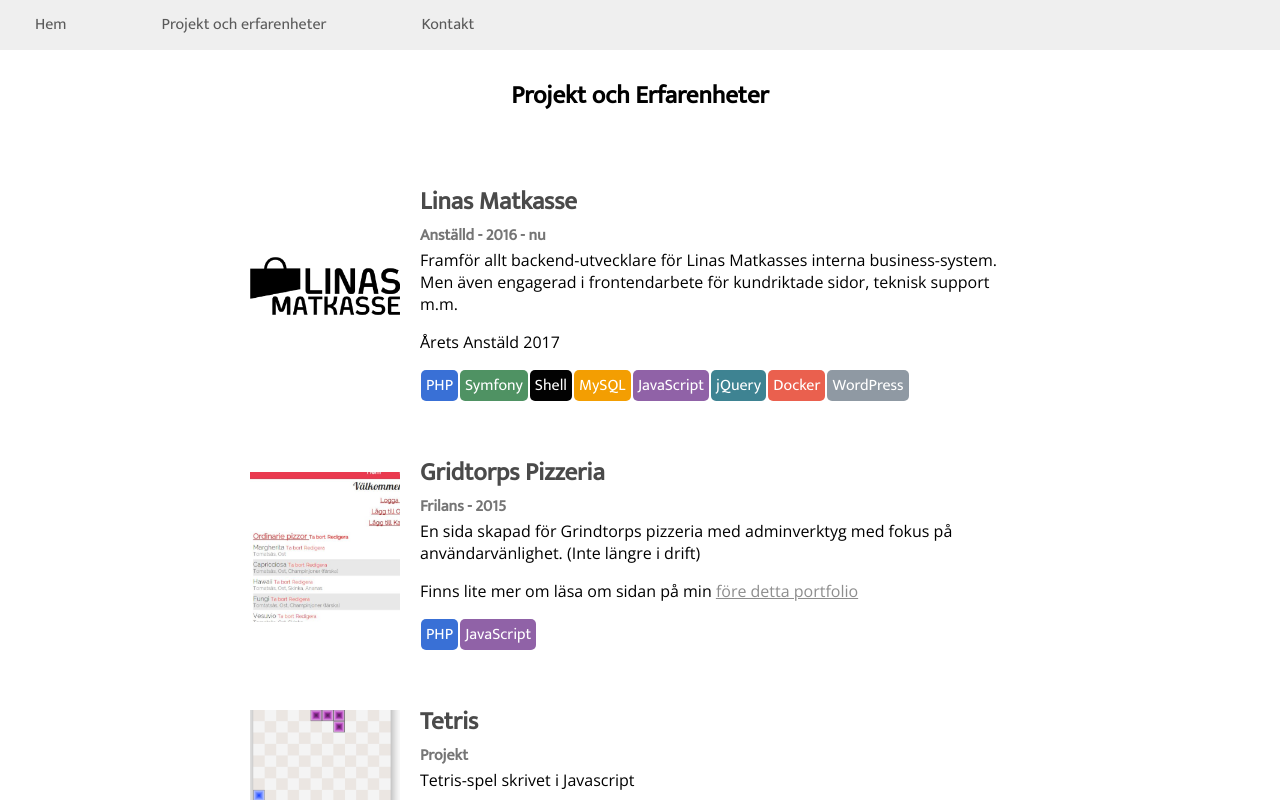
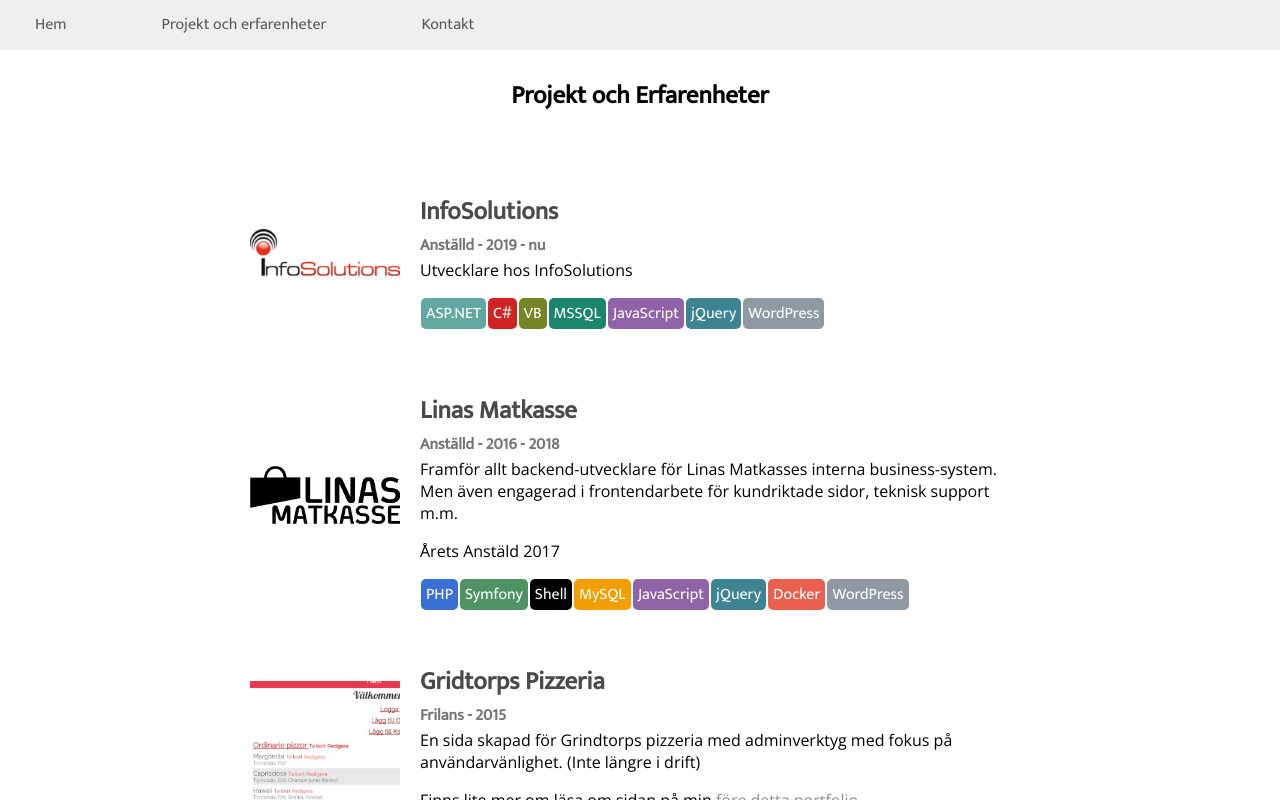
Before and after one commit to carlmarkegang/portfolio, a React (Create React App) app: page /project in a window 1280 px wide. Shown: the top 800 px of the page. Built offline with nearby package versions, Linux system fonts and the light colour scheme.

Commit message:
uppdaterar info

```diff
--- a/src/components/home.jsx
+++ b/src/components/home.jsx
@@ -8,14 +8,7 @@
             <div className="homeContainer container">
                 <h3 className="homeHeader">Carl Markegång</h3>
                 <img src="/img/carl_markegang.png" className="homeMeImage" alt="Carl Markegång"/>
-                <p className="homeIntroduction">Hej!<br />
-                    Jag är 24 årig kille just nu bosatt i Kallhäll.<br />
-                    Utrustad med ett livslångt intresse för teknik så är jag garanterat personen ni söker!
-
-                </p>
-
-                <p>Vill du veta mer? <br />
-                <a href="http://markegang.se/mitt-cv.pdf">Se mitt CV</a></p>
+                <p className="homeIntroduction">Hej!</p>
                 <span className="projectButtonLink"><div className="projectButton" link='/project'
                                                          onMouseMove={this.props.onMouseMove}
                                                          onMouseDown={this.props.onMouseDown}>Projekt och Erfarenheter</div>
--- a/src/components/portfolio/portfolioBlocks/generic.jsx
+++ b/src/components/portfolio/portfolioBlocks/generic.jsx
@@ -2,8 +2,25 @@
 
 const infoBlocks = [
     {
+        title: 'InfoSolutions',
+        subTitle: 'Anställd - 2019 - nu',
+        icon: '/img/infosolutions.png',
+        description: [
+            <p>Utvecklare hos InfoSolutions</p>
+        ],
+        techTags: [
+            'ASP.NET',
+            'C#',
+            'VB',
+            'MSSQL',
+            'JavaScript',
+            'jQuery',
+            'WordPress'
+        ]
+    },
+    {
         title: 'Linas Matkasse',
-        subTitle: 'Anställd - 2016 - nu',
+        subTitle: 'Anställd - 2016 - 2018',
         icon: '/img/icon1.png',
         description: [
             <p>Framför allt backend-utvecklare för Linas Matkasses interna business-system. Men även engagerad i
@@ -103,7 +120,11 @@
     WordPress: '#8f99a3',
     Canvas: '#acdf4d',
     React: '#c3bf29',
-    Joomla: '#a05434'
+    Joomla: '#a05434',
+    'ASP.NET': '#62a7a0',
+    'C#': '#d02424',
+    VB: '#768424',
+    MSSQL: '#1a866c'
 };
 
 
```
Also changed, not shown: package.json (+28 -4 lines), public/img/infosolutions.png (added), 1 other file (tests, documents, lock files or other folders).
